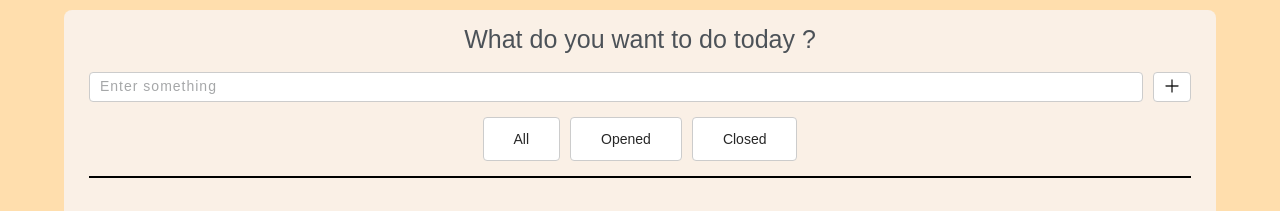
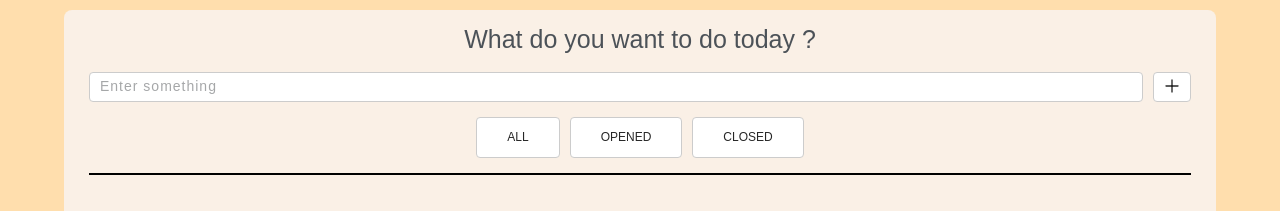
Before and after one commit to NikiDan/newTodo, a React (Create React App) app: page / in a window 1280 px wide. Shown: the top 211 px of the page. Built offline with nearby package versions, Linux system fonts and the light colour scheme.

Commit message:
Edit filter buttons font

```diff
--- a/src/Components/Filter/style.css
+++ b/src/Components/Filter/style.css
@@ -7,7 +7,7 @@
 .filter-btn {
     background-color: #FFFFFF;
     padding: 10px 30px;
-    font-size: 14px;
+    font-size: 12px;
     border-radius: 4px;
     font-weight: 400;
     cursor: pointer;
@@ -16,6 +16,7 @@
     outline: none;
     position: relative;
     transition: all 0.5s;
+    text-transform: uppercase;
 }
 
 .filter-btn:hover {
```
